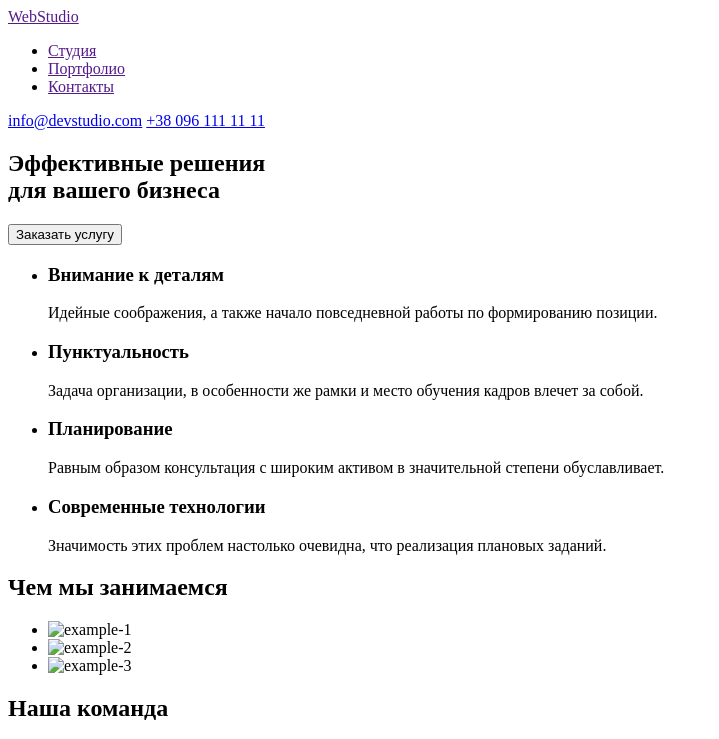
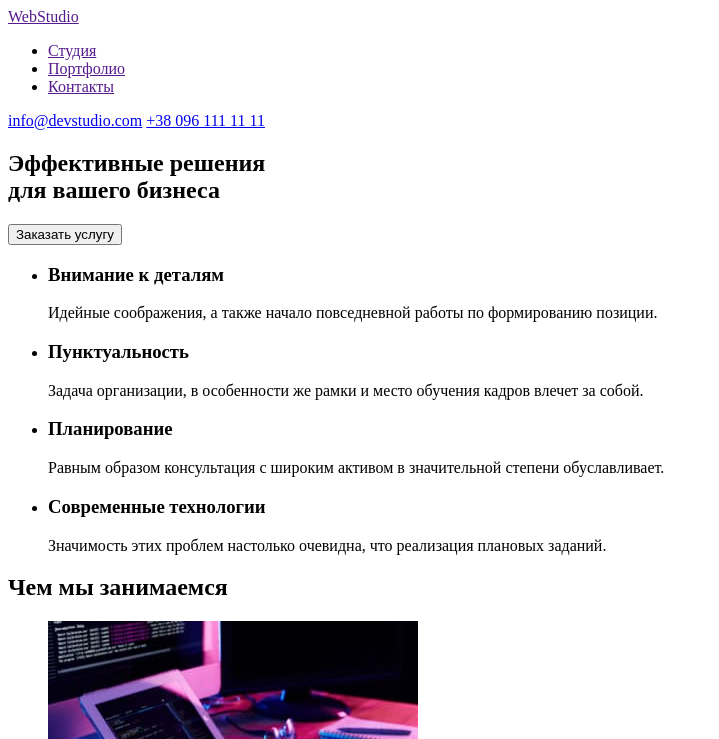
Before and after one commit to orch20/goit-markup-hw-01, a plain HTML site: page index.html in a window 1280 px wide. Shown: the top 739 px of the page, without its empty margins (0-719 px from the left). Drawn offline with Linux system fonts and the light colour scheme.

Commit message:
Update index.html

```diff
--- a/index.html
+++ b/index.html
@@ -54,9 +54,9 @@
         <section>
             <h2>Чем мы занимаемся</h2>
             <ul>
-                <li><img src="./images/img1.png" alt="example-1" width="370"></li>
-                <li><img src="./images/img2.png" alt="example-2" width="370"></li>
-                <li><img src="./images/img3.png" alt="example-3" width="370"></li>
+                <li><img src="./images/img1.jpg" alt="example-1" width="370"></li>
+                <li><img src="./images/img2.jpg" alt="example-2" width="370"></li>
+                <li><img src="./images/img3.jpg" alt="example-3" width="370"></li>
             </ul>
         </section>
 
```
